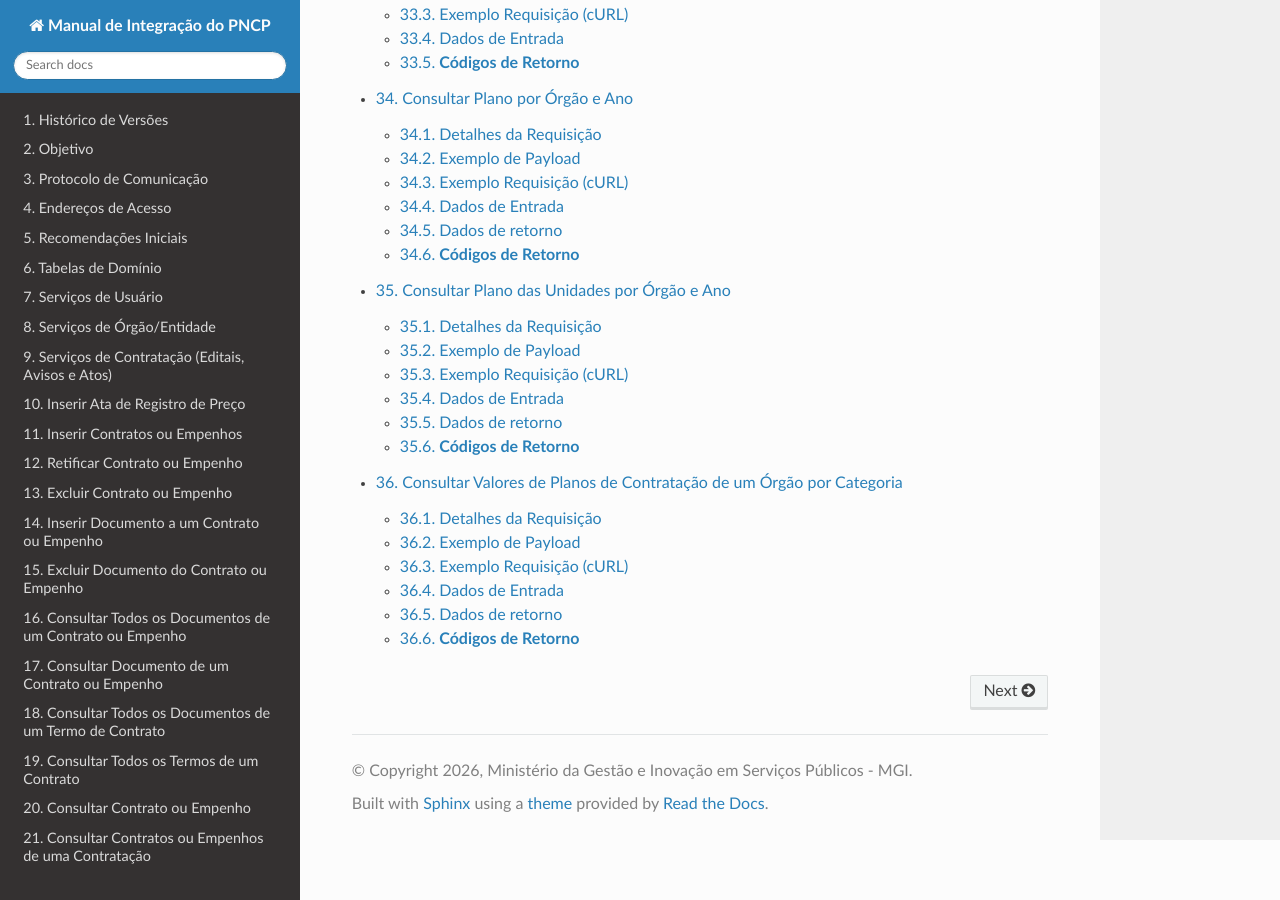
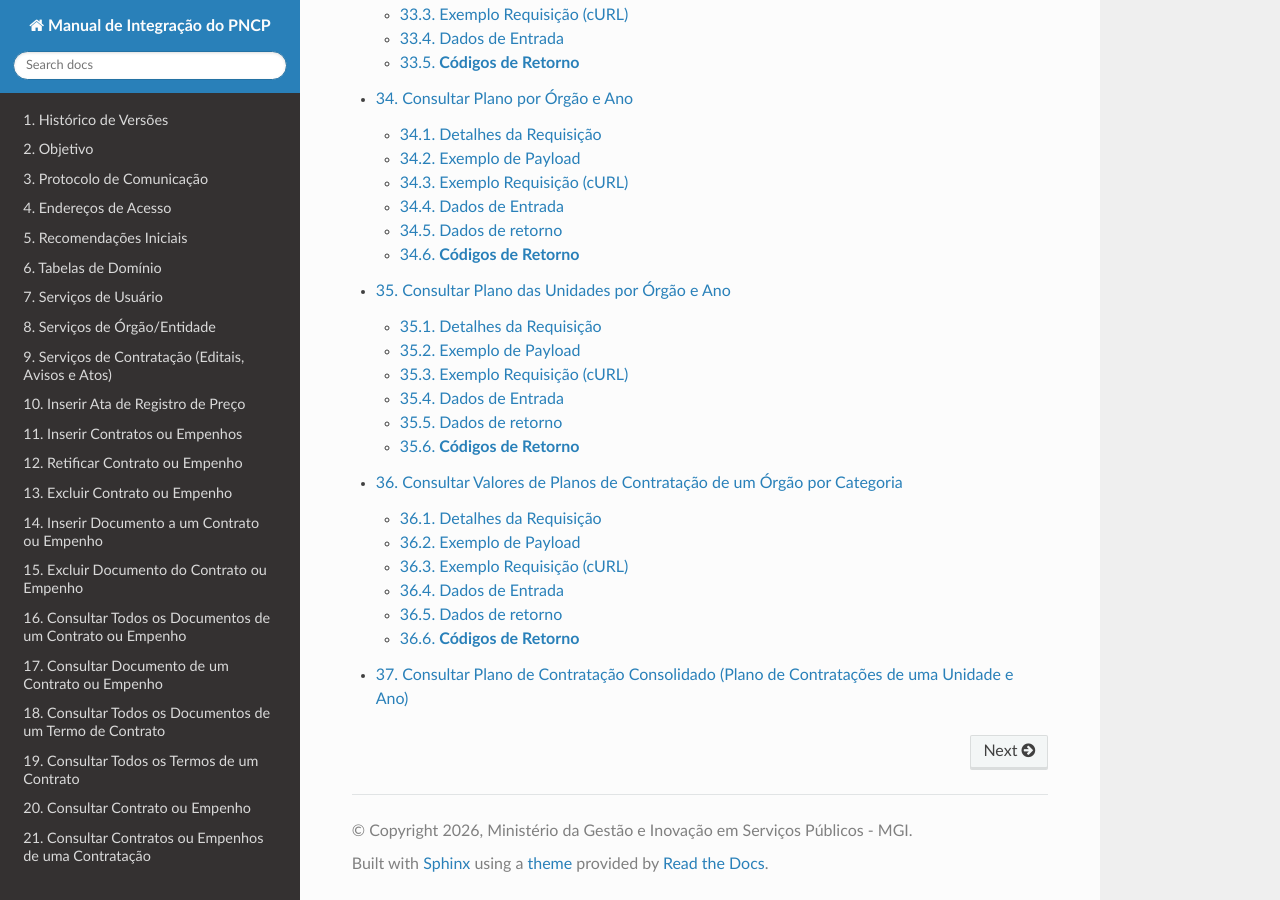
Before and after one commit to carlosmgi/Manual-de-Integracao-do-PNCP, a Sphinx documentation site: the page built from docs/source/index.rst, in a window 1280 px wide and 900 px high, scrolled down 17723 px. Built offline with Sphinx 7.4.7 and the Read the Docs theme 3.1.0, drawn with Linux system fonts in a browser that asks for light colours; pages that are not in the unit, such as notebooks, are missing from menus.

Commit message:
Update index.rst

```diff
--- a/docs/source/index.rst
+++ b/docs/source/index.rst
@@ -54,3 +54,4 @@ Sumário
    Consultar Plano por Órgão e Ano
    Consultar Plano das Unidades por Órgão e Ano
    Consultar Valores de Planos de Contratação de um Órgão por Categoria
+   Consultar Plano de Contratação Consolidado (Plano de Contratações de uma Unidade e Ano)
```
